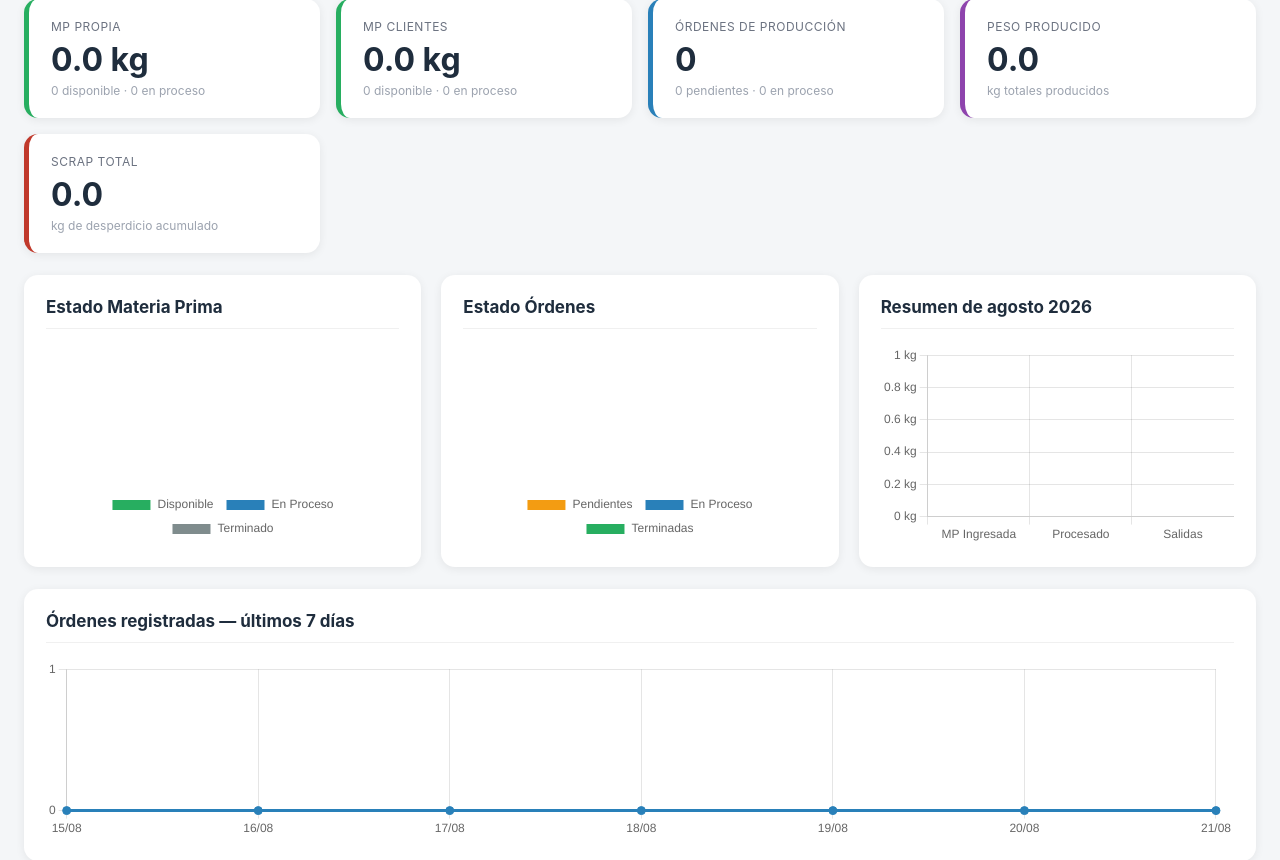
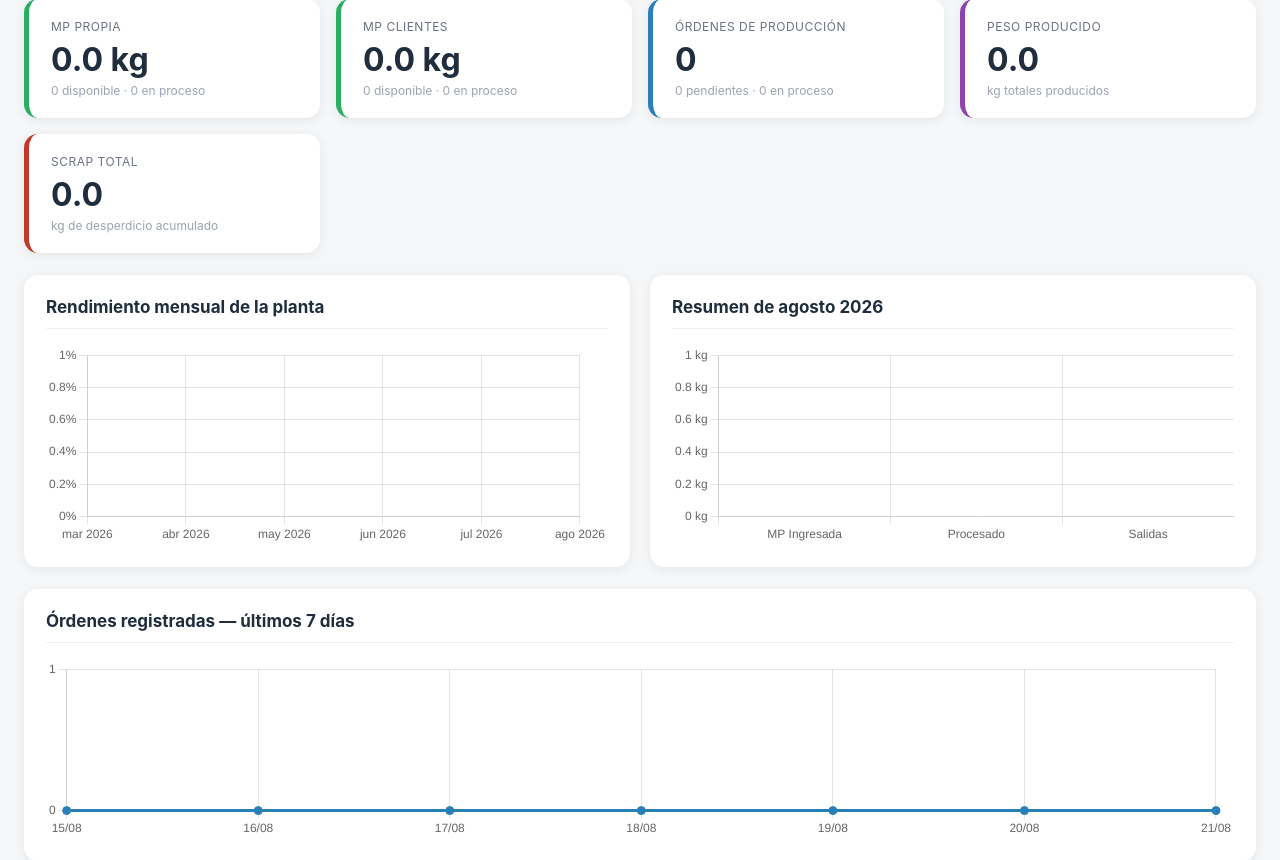
Before and after one commit to maxalejandro31-web/sistema_produccion, a Django app: page / in a window 1280 px wide. Shown: the part 267-1127 px from the top of the page. Run offline with Django 5.2, Linux system fonts and the light colour scheme; a user stored in the database is signed in; data comes from the database, SQL or seed files in the repository; data that the repository does not hold is empty.

Commit message:
deshboard 2

```diff
--- a/dashboard/templates/dashboard/inicio.html
+++ b/dashboard/templates/dashboard/inicio.html
@@ -143,17 +143,18 @@
     </div>
 
     <!-- Gráficas -->
-    <div class="grid3">
+    <div class="grid2">
         <div class="panel">
-            <h2>Estado Materia Prima</h2>
+            <h2>
+                Rendimiento mensual de la planta
+                {% if rendimiento_mes_actual is not None %}
+                <span style="float:right;font-size:13px;font-weight:normal;color:#6b7280;">
+                    Este mes: <strong style="color:#1f2d3d;">{{ rendimiento_mes_actual }}%</strong>
+                </span>
+                {% endif %}
+            </h2>
             <div class="chart-wrap">
-                <canvas id="chartMP"></canvas>
-            </div>
-        </div>
-        <div class="panel">
-            <h2>Estado Órdenes</h2>
-            <div class="chart-wrap">
-                <canvas id="chartOrdenes"></canvas>
+                <canvas id="chartRendimiento"></canvas>
             </div>
         </div>
         <div class="panel">
@@ -241,25 +242,30 @@
 {% block extra_js %}
 <script src="https://cdn.jsdelivr.net/npm/chart.js@4.4.0/dist/chart.umd.min.js"></script>
 <script>
-const mpData       = {{ mp_chart|safe }};
-const ordenesData  = {{ ordenes_estado_chart|safe }};
 const resumenMesData = {{ resumen_mes_chart|safe }};
+const rendimientoData = {{ rendimiento_mensual_chart|safe }};
 const semanaData   = {{ ordenes_semana_chart|safe }};
 
-const donutOpts = (data) => ({
-    type: 'doughnut',
+new Chart(document.getElementById('chartRendimiento'), {
+    type: 'line',
     data: {
-        labels: data.labels,
-        datasets: [{ data: data.data, backgroundColor: data.colors, borderWidth: 2 }]
+        labels: rendimientoData.labels,
+        datasets: [{
+            label: 'Rendimiento %', data: rendimientoData.data,
+            borderColor: '#8e44ad', backgroundColor: 'rgba(142,68,173,0.1)',
+            tension: 0.3, fill: true, pointRadius: 4, pointBackgroundColor: '#8e44ad',
+            spanGaps: true,
+        }]
     },
     options: {
         responsive: true, maintainAspectRatio: false,
-        plugins: { legend: { position: 'bottom', labels: { font: { size: 12 }, padding: 12 } } }
+        plugins: {
+            legend: { display: false },
+            tooltip: { callbacks: { label: (ctx) => ctx.parsed.y === null ? 'Sin órdenes ese mes' : `${ctx.parsed.y}% de rendimiento` } }
+        },
+        scales: { y: { beginAtZero: true, ticks: { callback: (v) => `${v}%` } } }
     }
 });
-
-new Chart(document.getElementById('chartMP'),      donutOpts(mpData));
-new Chart(document.getElementById('chartOrdenes'), donutOpts(ordenesData));
 
 new Chart(document.getElementById('chartMes'), {
     type: 'bar',
--- a/dashboard/views.py
+++ b/dashboard/views.py
@@ -89,10 +89,6 @@ def cambiar_password(request):
 
 @login_required
 def inicio(request):
-    mp_disponible = MateriaPrima.objects.filter(estado='Disponible').count()
-    mp_proceso    = MateriaPrima.objects.filter(estado='En Proceso').count()
-    mp_terminada  = MateriaPrima.objects.filter(estado='Terminado').count()
-
     agg_mp_propia = MateriaPrima.objects.filter(
         cliente__nombre='MAQUILAS Y SERVICIOS JC'
     ).aggregate(total_kg=Sum('peso_restante'))
@@ -111,7 +107,6 @@ def inicio(request):
     total_ordenes      = OrdenProduccion.objects.count()
     ordenes_pendientes = OrdenProduccion.objects.filter(estado='pendiente').count()
     ordenes_proceso    = OrdenProduccion.objects.filter(estado='proceso').count()
-    ordenes_terminadas = OrdenProduccion.objects.filter(estado='terminado').count()
 
     agg = OrdenProduccion.objects.aggregate(
         consumido=Sum('peso_usado'),
@@ -162,17 +157,6 @@ def inicio(request):
     )
 
     # ── Datos para gráficas ───────────────────────────────────────────────────
-    mp_chart = json.dumps({
-        'labels': ['Disponible', 'En Proceso', 'Terminado'],
-        'data':   [mp_disponible, mp_proceso, mp_terminada],
-        'colors': ['#27ae60', '#2980b9', '#7f8c8d'],
-    })
-
-    ordenes_estado_chart = json.dumps({
-        'labels': ['Pendientes', 'En Proceso', 'Terminadas'],
-        'data':   [ordenes_pendientes, ordenes_proceso, ordenes_terminadas],
-        'colors': ['#f39c12', '#2980b9', '#27ae60'],
-    })
 
     # Resumen del mes en curso: MP que entró, kg procesados (producidos) y
     # kg que salieron a cliente/centro de servicio, todo en el mismo mes —
@@ -205,6 +189,38 @@ def inicio(request):
         'colors': ['#2980b9', '#8e44ad', '#27ae60'],
     })
 
+    # Rendimiento de la planta por mes (kg producido / kg usado × 100),
+    # últimos 6 meses incluyendo el actual — para ver si el aprovechamiento
+    # de la materia prima está mejorando o empeorando mes a mes, no solo
+    # el dato aislado de hoy.
+    MESES_ABR = {
+        1: 'ene', 2: 'feb', 3: 'mar', 4: 'abr', 5: 'may', 6: 'jun',
+        7: 'jul', 8: 'ago', 9: 'sep', 10: 'oct', 11: 'nov', 12: 'dic',
+    }
+
+    def _mes_atras(fecha, n):
+        mes = fecha.month - n
+        anio = fecha.year
+        while mes <= 0:
+            mes += 12
+            anio -= 1
+        return anio, mes
+
+    rendimiento_labels, rendimiento_data = [], []
+    for i in range(5, -1, -1):
+        anio_i, mes_i = _mes_atras(hoy, i)
+        agg_mes = OrdenProduccion.objects.filter(
+            fecha__year=anio_i, fecha__month=mes_i,
+        ).aggregate(usado=Sum('peso_usado'), producido=Sum('peso_producido'))
+        usado_mes = float(agg_mes['usado'] or 0)
+        producido_mes = float(agg_mes['producido'] or 0)
+        pct_mes = round((producido_mes / usado_mes) * 100, 1) if usado_mes > 0 else None
+        rendimiento_labels.append(f'{MESES_ABR[mes_i]} {anio_i}')
+        rendimiento_data.append(pct_mes)
+
+    rendimiento_mensual_chart = json.dumps({'labels': rendimiento_labels, 'data': rendimiento_data})
+    rendimiento_mes_actual = rendimiento_data[-1]
+
     dias_labels, dias_data = [], []
     for i in range(6, -1, -1):
         dia = hoy - datetime.timedelta(days=i)
@@ -220,13 +236,9 @@ def inicio(request):
         'mp_proceso_propia': mp_proceso_propia,
         'mp_disponible_cliente': mp_disponible_cliente,
         'mp_proceso_cliente': mp_proceso_cliente,
-        'mp_disponible': mp_disponible,
-        'mp_proceso': mp_proceso,
-        'mp_terminada': mp_terminada,
         'total_ordenes': total_ordenes,
         'ordenes_pendientes': ordenes_pendientes,
         'ordenes_proceso': ordenes_proceso,
-        'ordenes_terminadas': ordenes_terminadas,
         'peso_consumido': peso_consumido,
         'peso_producido': peso_producido,
         'scrap_total': scrap_total,
@@ -236,10 +248,10 @@ def inicio(request):
         'mp_por_vencer': mp_por_vencer,
         'ordenes_urgentes': ordenes_urgentes,
         'ordenes_rendimiento_bajo': ordenes_rendimiento_bajo,
-        'mp_chart': mp_chart,
-        'ordenes_estado_chart': ordenes_estado_chart,
         'resumen_mes_chart': resumen_mes_chart,
         'nombre_mes_actual': nombre_mes_actual,
+        'rendimiento_mensual_chart': rendimiento_mensual_chart,
+        'rendimiento_mes_actual': rendimiento_mes_actual,
         'ordenes_semana_chart': ordenes_semana_chart,
     })
 
```
